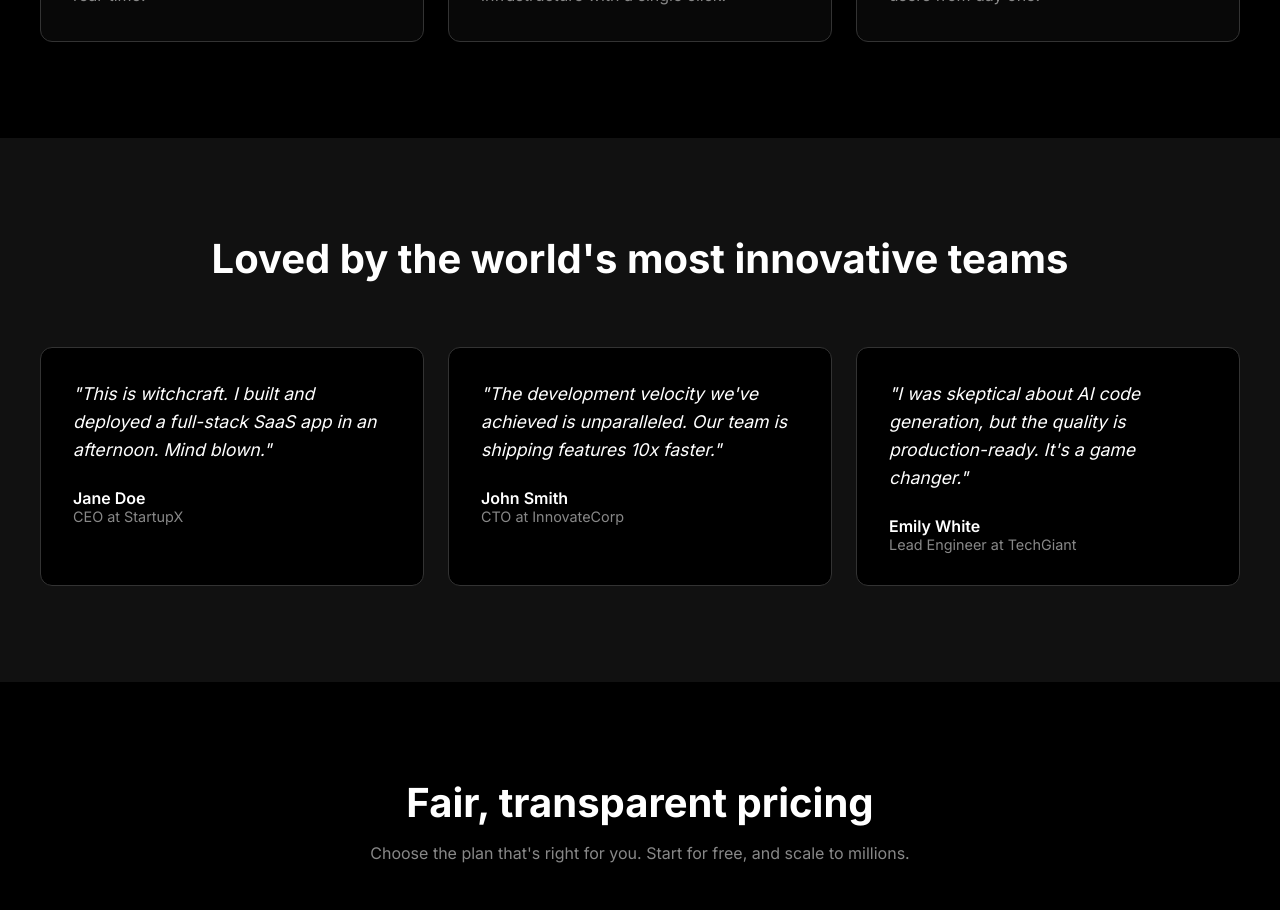
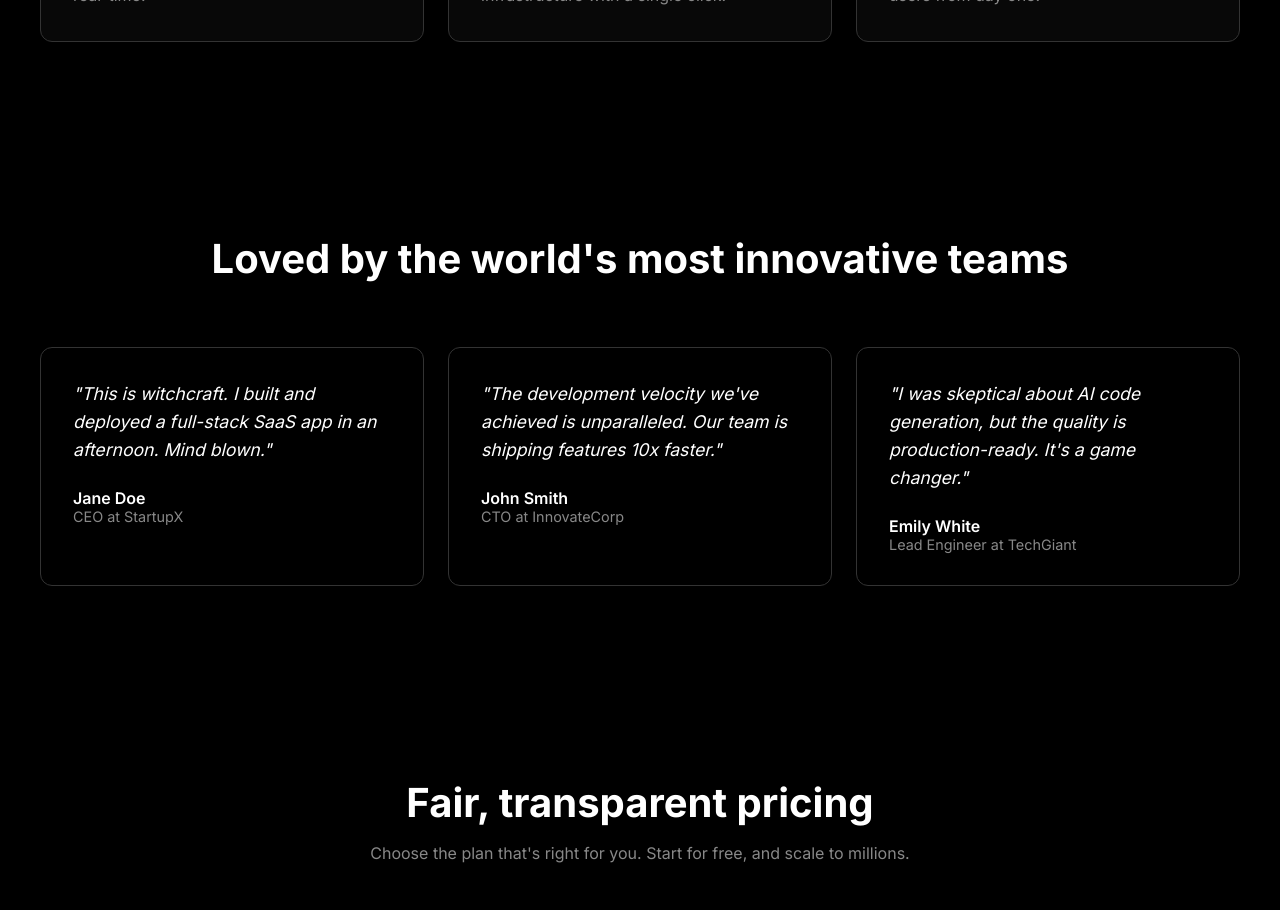
Before and after one commit to Momin010/MominAI--website, a React (Vite) app: page / in a window 1280 px wide. Shown: the part 1380-2290 px from the top of the page. Built offline with nearby package versions, Linux system fonts and the light colour scheme.

Commit message:
fix(styles): Adjust testimonial section background and aurora opacity
The testimonial section background is set to transparent to ensure consistent styling.
The aurora background opacity in index.html is adjusted from 0.2 to 4.1, likely to enhance visual effects.

```diff
--- a/index.html
+++ b/index.html
@@ -68,7 +68,7 @@
                 radial-gradient(ellipse 80% 80% at 20% 20%, var(--accent-glow), transparent),
                 radial-gradient(ellipse 50% 50% at 80% 90%, rgba(120, 113, 224, 0.3), transparent);
             z-index: -1;
-            opacity: 0.2;
+            opacity: 4.1;
             pointer-events: none;
             animation: aurora 15s ease-in-out infinite alternate;
         }
--- a/src/sections/Testimonials.tsx
+++ b/src/sections/Testimonials.tsx
@@ -8,7 +8,7 @@ const Testimonials = () => {
     ];
 
     const styles = {
-        section: { padding: '6rem 2rem', backgroundColor: 'var(--background-secondary)' } as React.CSSProperties,
+        section: { padding: '6rem 2rem', backgroundColor: 'transparent' } as React.CSSProperties,
         h2: { textAlign: 'center', fontSize: 'clamp(2rem, 5vw, 2.5rem)', marginBottom: '4rem' } as React.CSSProperties,
         grid: {
             display: 'grid',
```
